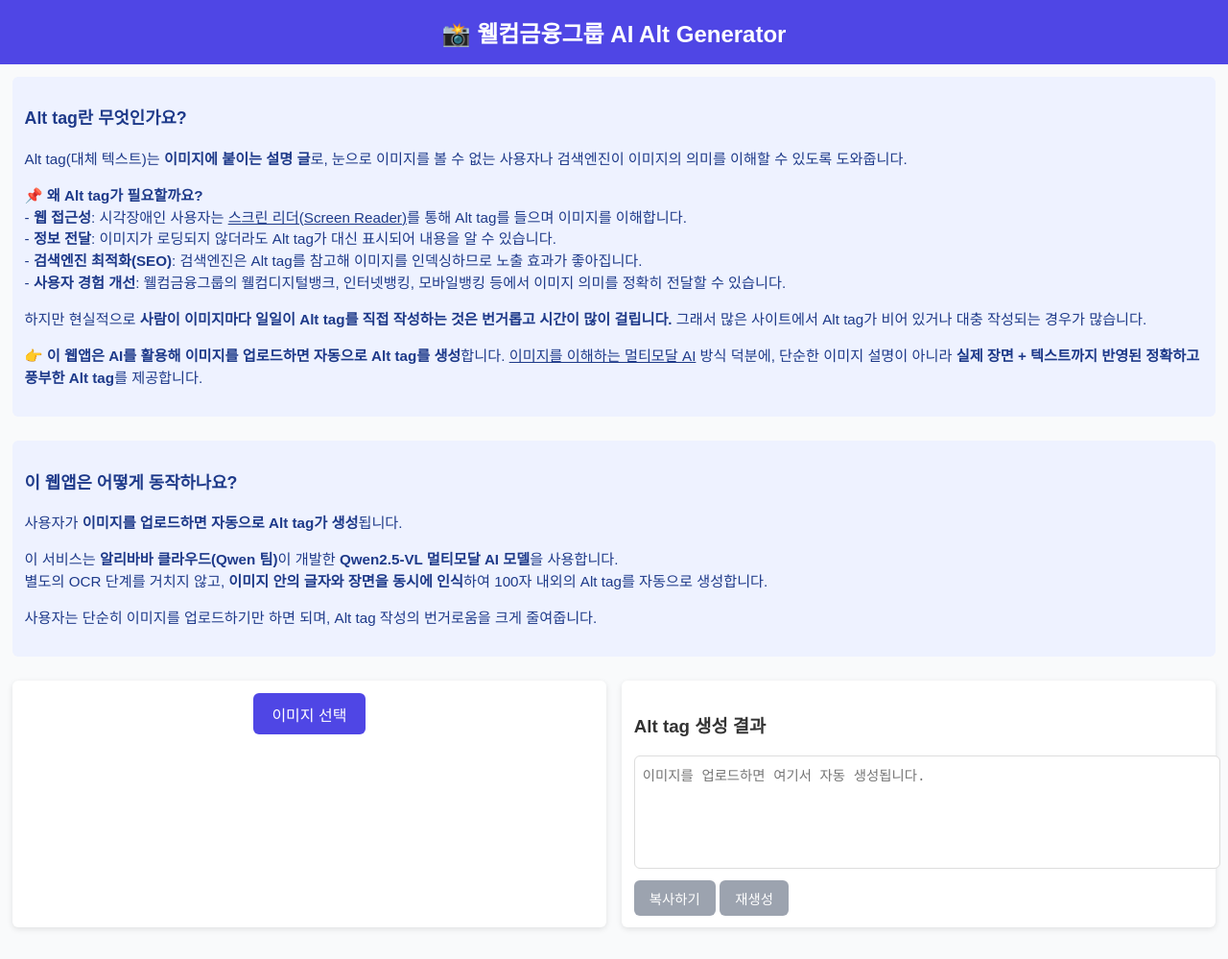
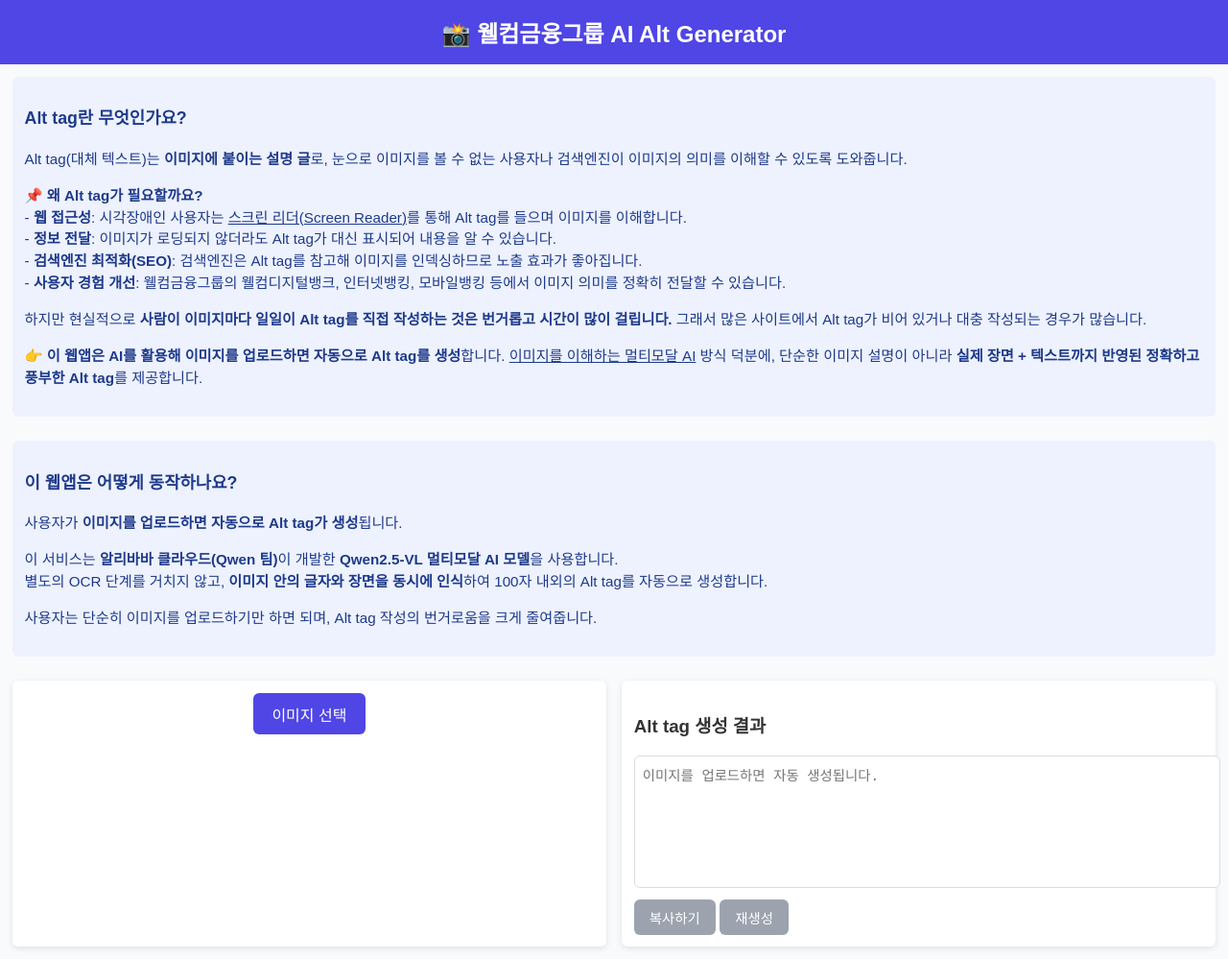
Before and after one commit to kcm84/welcome-ai-alt-generator, a website: page frontend/index.html in a window 1280 px wide. Shown: the whole page at 96% size. Drawn offline with Linux system fonts and the light colour scheme.

Commit message:
server js

```diff
--- a/frontend/index.html
+++ b/frontend/index.html
@@ -165,7 +165,7 @@
     <div class="right">
       <h3>Alt tag 생성 결과</h3>
       <div class="alt-box">
-        <textarea id="altText" readonly placeholder="이미지를 업로드하면 여기서 자동 생성됩니다."></textarea>
+        <textarea id="altText" readonly placeholder="이미지를 업로드하면 자동 생성됩니다." style="overflow:hidden; resize:none; min-height:120px;"></textarea>
         <button id="copyBtn" class="secondary" onclick="copyAlt()" disabled>복사하기</button>
         <button id="regenBtn" onclick="regenerateAlt()" disabled>재생성</button>
         <div id="errorBox" class="error-box"></div>
```
